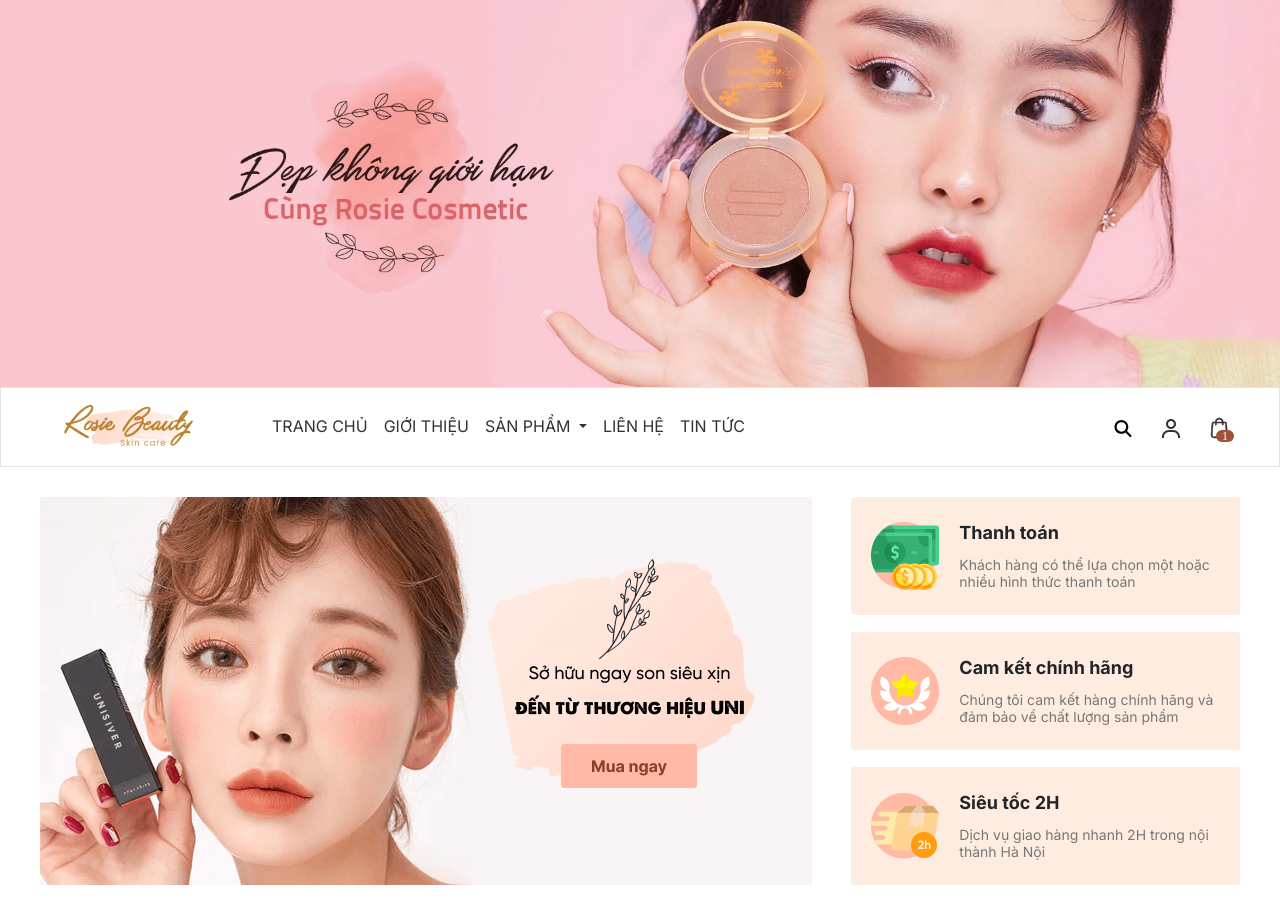
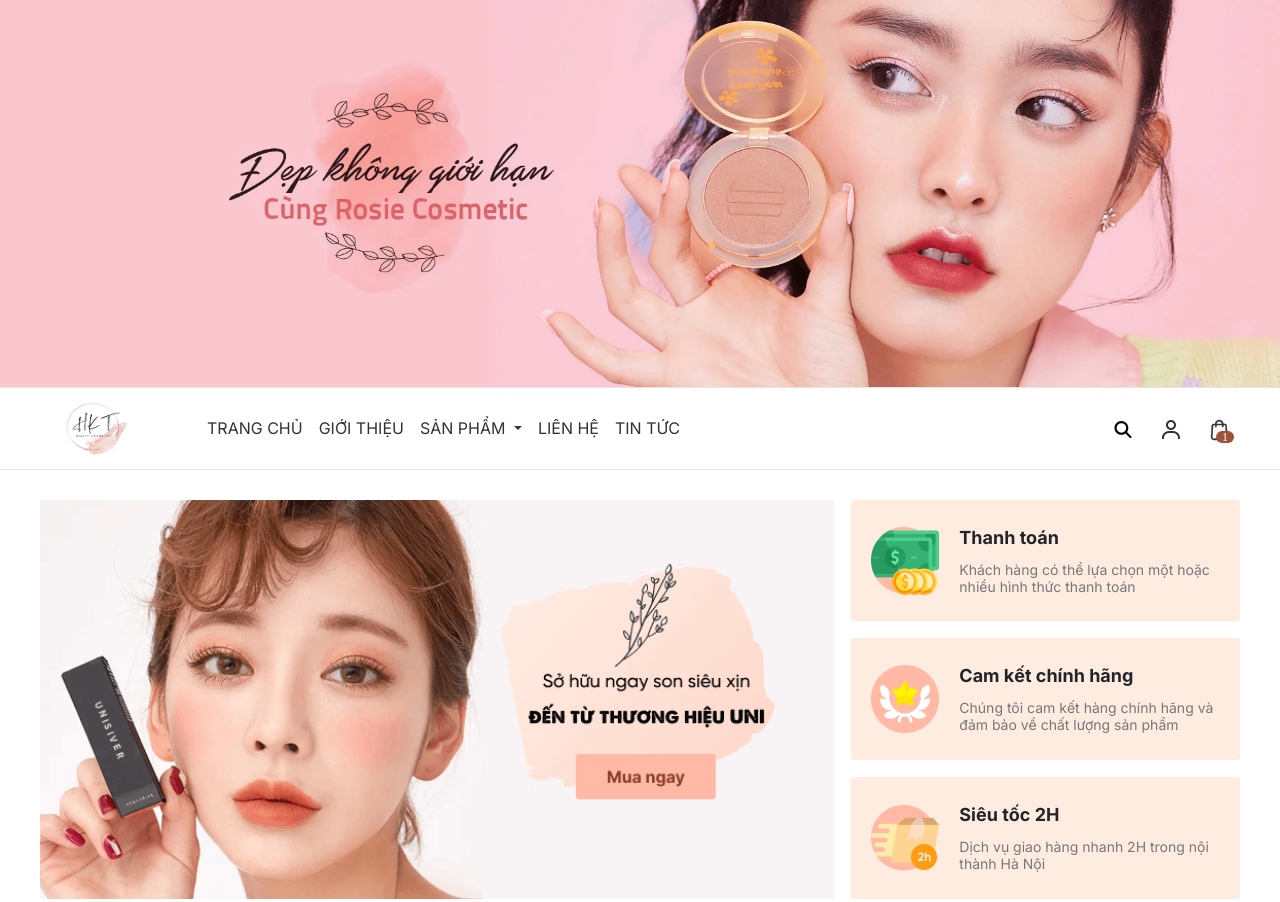
Before and after one commit to jennyhoangdev95/jennyhoangdev95.github.io, a plain HTML site: page HTML/index.html in a window 1280 px wide. Shown: the top 902 px of the page. Drawn offline with nearby package versions, Linux system fonts and the light colour scheme.

Commit message:
hanh update

```diff
--- a/CSS/index.css
+++ b/CSS/index.css
@@ -16,7 +16,8 @@ body {
 }
 
 .header--menu {
-    border: 0.5px solid #E5E5E5;
+    border-top: 0.5px solid #E5E5E5;
+    border-bottom: 0.5px solid #E5E5E5;
 }
 .header__navbar {
     width: 100%;
@@ -28,6 +29,8 @@ body {
 
 .navbar-brand {
     margin-right: 70px;
+    height: 65px;
+    width: 65px;
 }
 
 .navbar__icon {
@@ -73,6 +76,9 @@ body {
     margin: 30px auto 35px auto;
     grid-gap: 17px;
     max-width: 1200px;
+}
+.service--layout img {
+    width: 100%;
 }
 .service--layout:first-child {
     grid-row: 1/4;
--- a/HTML/index.html
+++ b/HTML/index.html
@@ -26,7 +26,7 @@
                 <div class="header__navbar--logo">
                     <nav class="navbar navbar-expand-lg">
                         <div class="container-fluid">
-                          <img class="navbar-brand" src="../image/index img/logo-ex.webp" alt="navbar-logo">
+                          <img class="navbar-brand" src="../image/Main-logo.png" alt="navbar-logo">
                           <div class="collapse navbar-collapse" id="navbarSupportedContent">
                             <ul class="navbar-nav me-auto mb-2 mb-lg-0">
                               <li class="nav-item">
```
